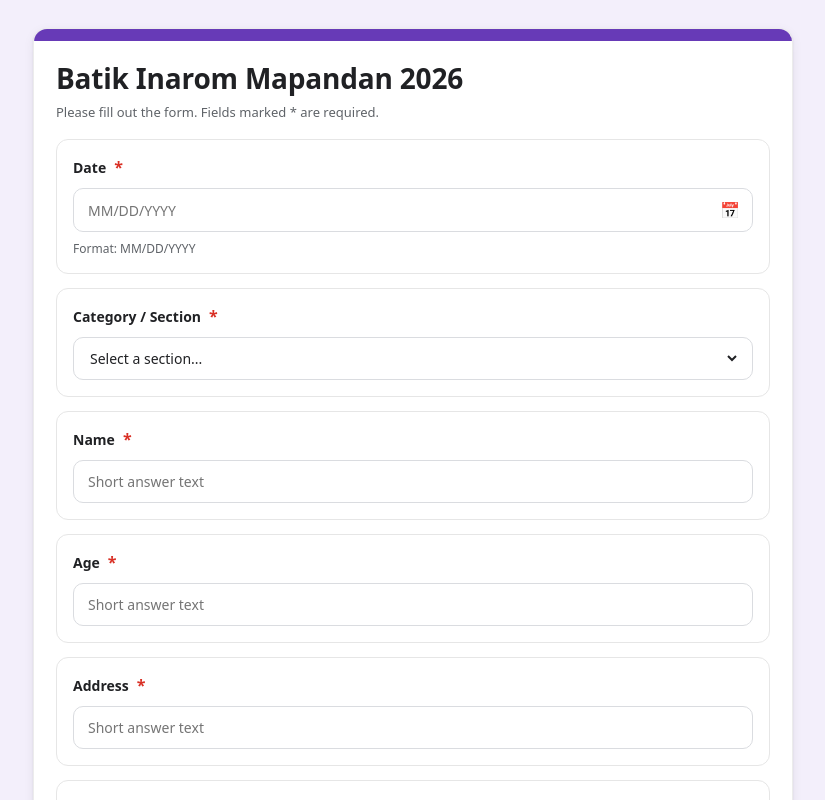
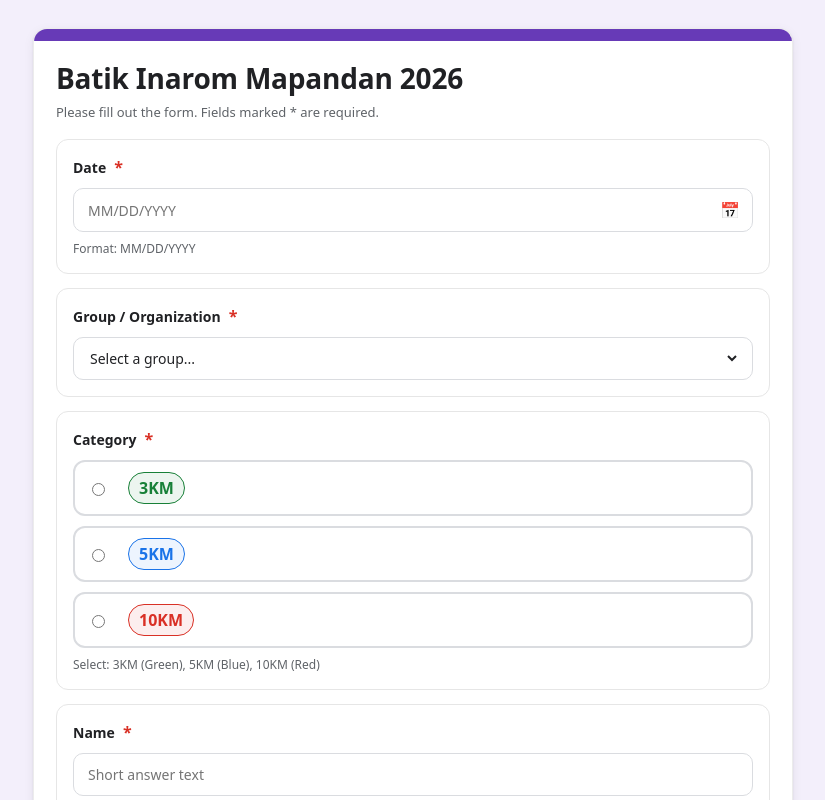
Before and after one commit to Roriber/funrun-form, a React (Vite) app: page / in a window 1280 px wide. Shown: the top 800 px of the page, without its empty margins (227-1052 px from the left). Built offline with nearby package versions, Linux system fonts and the light colour scheme.

Commit message:
done fixing

```diff
--- a/src/FunRunForm.jsx
+++ b/src/FunRunForm.jsx
@@ -7,7 +7,7 @@ const FORM_SECRET = import.meta.env.VITE_FORM_SECRET || ""; // optional
 
 const SIZES = ["XS", "S", "M", "L", "XL", "XXL", "OTHER"];
 
-// ✅ categories/sections (display -> value for sheet tab)
+// ✅ GROUP/SECTION (same values as before so your Apps Script routing still works)
 const CATEGORY_OPTIONS = [
   { label: "MEC", value: "MEC" },
   { label: "LGU", value: "LGU" },
@@ -17,6 +17,13 @@ const CATEGORY_OPTIONS = [
   { label: "DepEd", value: "DEPED" },
   { label: "PNP", value: "PNP" },
   { label: "Other", value: "OTHER" },
+];
+
+// ✅ NEW: RUN CATEGORY / DISTANCE (with colors)
+const DISTANCE_OPTIONS = [
+  { label: "3KM", value: "3KM", color: "#188038" }, // green
+  { label: "5KM", value: "5KM", color: "#1a73e8" }, // blue
+  { label: "10KM", value: "10KM", color: "#d93025" }, // red
 ];
 
 function fileToBase64(file) {
@@ -38,9 +45,12 @@ export default function FunRunForm() {
   const [age, setAge] = useState("");
   const [address, setAddress] = useState("");
 
-  // ✅ category fields
-  const [categoryBase, setCategoryBase] = useState(""); // MEC/LGU/TOWN CENTER/.../OTHER
-  const [categoryOther, setCategoryOther] = useState(""); // only if OTHER
+  // ✅ Group/Section fields (still named categoryBase/categoryOther for backend compatibility)
+  const [categoryBase, setCategoryBase] = useState("");
+  const [categoryOther, setCategoryOther] = useState("");
+
+  // ✅ NEW: Distance
+  const [distance, setDistance] = useState("");
 
   // ✅ Main contact
   const [contactNumber, setContactNumber] = useState("");
@@ -90,13 +100,14 @@ export default function FunRunForm() {
     setAge("");
     setAddress("");
 
-    // ✅ clear category
     setCategoryBase("");
     setCategoryOther("");
 
+    // ✅ reset distance
+    setDistance("");
+
     setContactNumber("");
 
-    // ✅ clear emergency contact
     setEmergencyName("");
     setEmergencyContactNumber("");
 
@@ -104,7 +115,6 @@ export default function FunRunForm() {
     setOtherSize("");
     setPaymentFile(null);
 
-    // ✅ IMPORTANT: clear real file input value (so you can upload again without refresh)
     if (fileInputRef.current) fileInputRef.current.value = "";
   };
 
@@ -113,7 +123,7 @@ export default function FunRunForm() {
     return otherSize.trim() ? `OTHER: ${otherSize.trim()}` : "OTHER";
   }, [shirtSize, otherSize]);
 
-  // ✅ for display only (optional)
+  // ✅ for display/log only (optional)
   const categoryDisplay = useMemo(() => {
     if (categoryBase !== "OTHER") return categoryBase;
     return categoryOther.trim() ? `OTHER: ${categoryOther.trim()}` : "OTHER";
@@ -121,7 +131,7 @@ export default function FunRunForm() {
 
   async function handleSubmit(e) {
     e.preventDefault();
-    closeModal(); // hide any old modal
+    closeModal();
 
     if (!GAS_URL) return notifyError("Missing VITE_GAS_URL in your .env file.");
     if (!dateObj) return notifyError("Please choose a date.");
@@ -132,11 +142,14 @@ export default function FunRunForm() {
     if (!String(age).trim()) return notifyError("Please enter your age.");
     if (!address.trim()) return notifyError("Please enter your address.");
 
-    // ✅ Category validation
-    if (!categoryBase) return notifyError("Please select your Category / Section.");
+    // ✅ Group/Section validation
+    if (!categoryBase) return notifyError("Please select your Group / Section.");
     if (categoryBase === "OTHER" && !categoryOther.trim()) {
-      return notifyError("Please type your Category / Section in 'Other'.");
+      return notifyError("Please type your Group / Section in 'Other'.");
     }
+
+    // ✅ NEW: Distance validation
+    if (!distance) return notifyError("Please select your Run Category (3KM / 5KM / 10KM).");
 
     // ✅ Contact number validation (numbers only, 10–15)
     const cleanContact = contactNumber.replace(/\D/g, "");
@@ -149,14 +162,12 @@ export default function FunRunForm() {
     const emName = emergencyName.trim();
     const cleanEmergency = emergencyContactNumber.replace(/\D/g, "");
 
-    // If one is filled, require the other
     if ((emName && !cleanEmergency) || (!emName && cleanEmergency)) {
       return notifyError(
         "Please provide BOTH Emergency Name and Emergency Contact Number (or leave both blank)."
       );
     }
 
-    // Validate emergency number only if provided
     if (cleanEmergency && (cleanEmergency.length < 10 || cleanEmergency.length > 15)) {
       return notifyError("Emergency contact number must be 10–15 digits.");
     }
@@ -177,7 +188,6 @@ export default function FunRunForm() {
     try {
       const base64 = await fileToBase64(paymentFile);
 
-      // ✅ IMPORTANT: Send base + other separately so Apps Script can route to the correct sheet tab
       const payload = {
         secret: FORM_SECRET,
         date,
@@ -185,17 +195,16 @@ export default function FunRunForm() {
         age: String(age).trim(),
         address: address.trim(),
 
-        // ✅ category routing fields
-        categoryBase, // e.g. "MEC" | "LGU" | "TOWN CENTER" | "OTHER"
-        categoryOther: categoryOther.trim(), // only if OTHER
+        // ✅ group routing fields (backend-compatible)
+        categoryBase,
+        categoryOther: categoryOther.trim(),
+        categoryDisplay,
 
-        // ✅ optional: keep for logs
-        categoryDisplay, // e.g. "OTHER: Student"
+        // ✅ NEW: distance
+        distance, // "3KM" | "5KM" | "10KM"
 
-        // ✅ send cleaned numbers
         contactNumber: cleanContact,
 
-        // ✅ emergency fields
         emergencyName: emName,
         emergencyContactNumber: cleanEmergency,
 
@@ -229,9 +238,7 @@ export default function FunRunForm() {
         <div style={styles.header}>
           {/* ✅ DO NOT REMOVE TITLE */}
           <h2 style={styles.title}>Batik Inarom Mapandan 2026</h2>
-          <p style={styles.subtitle}>
-            Please fill out the form. Fields marked * are required.
-          </p>
+          <p style={styles.subtitle}>Please fill out the form. Fields marked * are required.</p>
         </div>
 
         <form onSubmit={handleSubmit} style={styles.form}>
@@ -251,20 +258,20 @@ export default function FunRunForm() {
             </div>
           </Field>
 
-          {/* ✅ Category/Section */}
-          <Field label="Category / Section" required>
+          {/* ✅ RENAMED label: Group / Section (still uses categoryBase internally) */}
+          <Field label="Group / Organization" required>
             <div style={styles.inputWrap}>
               <select
                 value={categoryBase}
                 onChange={(e) => {
                   const v = e.target.value;
                   setCategoryBase(v);
-                  if (v !== "OTHER") setCategoryOther(""); // clear if not OTHER
+                  if (v !== "OTHER") setCategoryOther("");
                 }}
                 style={styles.input}
               >
                 <option value="" disabled>
-                  Select a section...
+                  Select a group...
                 </option>
 
                 {CATEGORY_OPTIONS.map((c) => (
@@ -281,10 +288,54 @@ export default function FunRunForm() {
                   value={categoryOther}
                   onChange={(e) => setCategoryOther(e.target.value)}
                   style={styles.input}
-                  placeholder="Type your category (e.g. Student, BFP, etc.)"
+                  placeholder="Type your group (e.g. Student, BFP, etc.)"
                 />
               </div>
             )}
+          </Field>
+
+          {/* ✅ NEW: Run Category / Distance (colored) */}
+          <Field label="Category" required helper="Select: 3KM (Green), 5KM (Blue), 10KM (Red)">
+            <div style={styles.radioGroup}>
+              {DISTANCE_OPTIONS.map((d) => {
+                const checked = distance === d.value;
+
+                return (
+                  <label
+                    key={d.value}
+                    style={{
+                      ...styles.radioRow,
+                      padding: "10px 12px",
+                      borderRadius: 12,
+                      border: `2px solid ${checked ? d.color : "#dadce0"}`,
+                      background: checked ? `${d.color}1A` : "transparent",
+                    }}
+                  >
+                    <input
+                      type="radio"
+                      name="distance"
+                      value={d.value}
+                      checked={checked}
+                      onChange={() => setDistance(d.value)}
+                    />
+
+                    <span
+                      style={{
+                        marginLeft: 10,
+                        fontWeight: 800,
+                        color: d.color,
+                        padding: "4px 10px",
+                        borderRadius: 999,
+                        border: `1px solid ${d.color}`,
+                        background: `${d.color}14`,
+                      }}
+                    >
+                      {d.label}
+                    </span>
+                  </label>
+                );
+              })}
+            </div>
           </Field>
 
           <Field label="Name" required>
@@ -337,7 +388,6 @@ export default function FunRunForm() {
             </div>
           </Field>
 
-          {/* ✅ Emergency Contact Section */}
           <Field label="In Case of Emergency: Name (Optional)">
             <div style={styles.inputWrap}>
               <input
@@ -356,9 +406,7 @@ export default function FunRunForm() {
             <div style={styles.inputWrap}>
               <input
                 value={emergencyContactNumber}
-                onChange={(e) =>
-                  setEmergencyContactNumber(e.target.value.replace(/\D/g, ""))
-                }
+                onChange={(e) => setEmergencyContactNumber(e.target.value.replace(/\D/g, ""))}
                 style={styles.input}
                 placeholder="e.g. 09123456789"
                 inputMode="numeric"
@@ -377,9 +425,7 @@ export default function FunRunForm() {
                     checked={shirtSize === s}
                     onChange={() => setShirtSize(s)}
                   />
-                  <span style={{ marginLeft: 8 }}>
-                    {s === "OTHER" ? "Other:" : s}
-                  </span>
+                  <span style={{ marginLeft: 8 }}>{s === "OTHER" ? "Other:" : s}</span>
 
                   {s === "OTHER" && shirtSize === "OTHER" && (
                     <input
@@ -429,7 +475,6 @@ export default function FunRunForm() {
         </form>
       </div>
 
-      {/* ✅ MODAL */}
       {modalOpen && (
         <div style={styles.modalOverlay} onClick={closeModal}>
           <div style={styles.modal} onClick={(e) => e.stopPropagation()}>
@@ -446,11 +491,8 @@ export default function FunRunForm() {
 
                 <button
                   onClick={() => {
-                    if (modalType === "success") {
-                      setModalStep("askAgain");
-                    } else {
-                      closeModal();
-                    }
+                    if (modalType === "success") setModalStep("askAgain");
+                    else closeModal();
                   }}
                   style={{
                     ...styles.button,
@@ -506,7 +548,6 @@ function Field({ label, required, children, helper }) {
         <div style={styles.label}>{label}</div>
         {required && <span style={styles.req}>*</span>}
       </div>
-
       {children}
       {helper && <div style={styles.helper}>{helper}</div>}
     </div>
```
